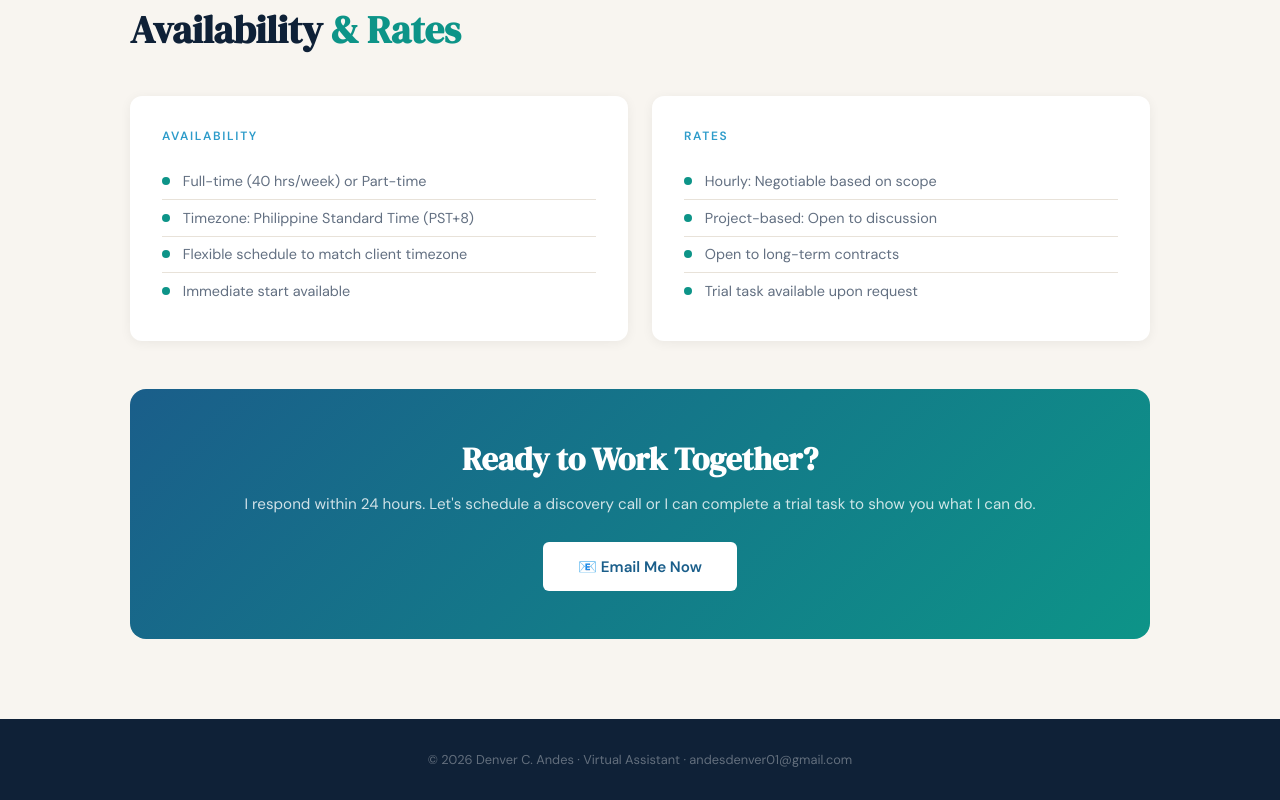
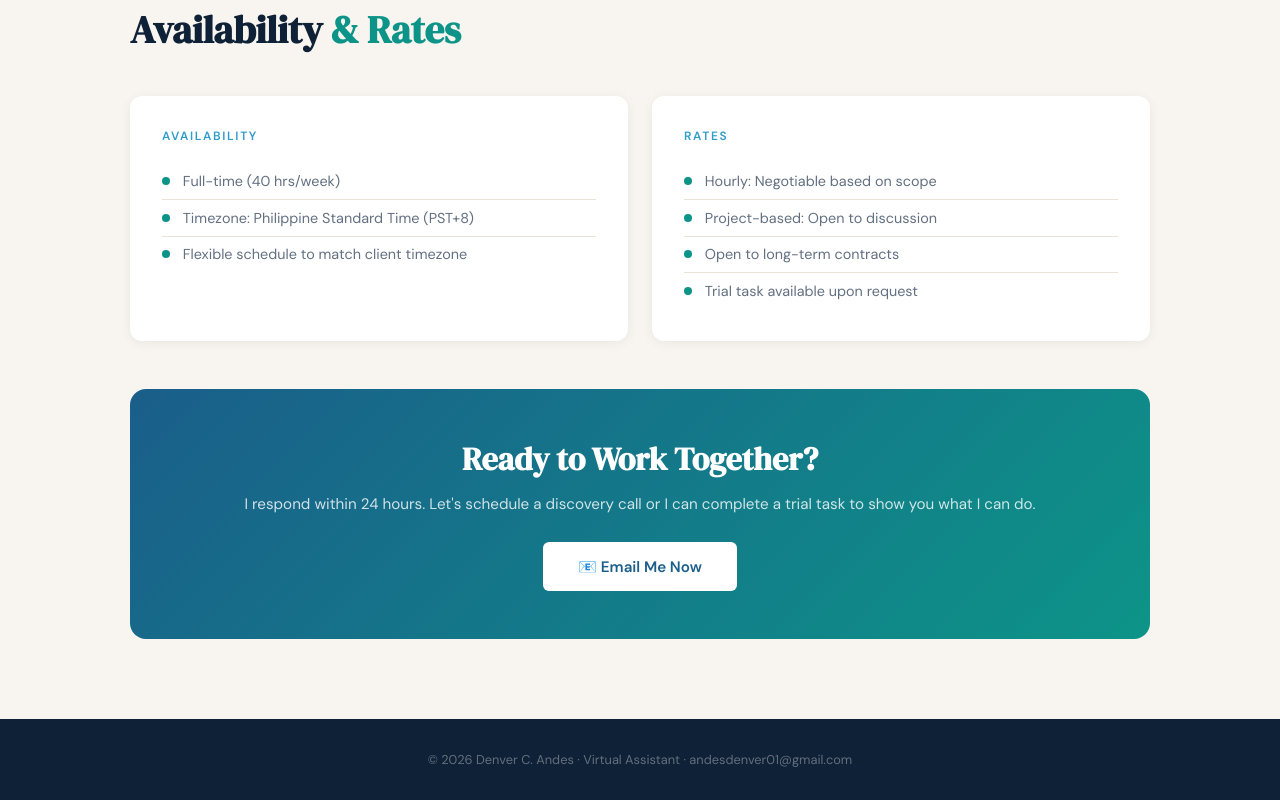
Before and after one commit to denverandes01/portfolio, a plain HTML site: page index.html in a window 1280 px wide. Shown: the part 4470-5270 px from the top of the page. Drawn offline with Linux system fonts and the light colour scheme.

Commit message:
Update index.html

```diff
--- a/index.html
+++ b/index.html
@@ -674,10 +674,9 @@
     <div class="avail-grid fade-up">
       <div class="avail-card">
         <h4>Availability</h4>
-        <div class="avail-item">Full-time (40 hrs/week) or Part-time</div>
+        <div class="avail-item">Full-time (40 hrs/week)</div>
         <div class="avail-item">Timezone: Philippine Standard Time (PST+8)</div>
         <div class="avail-item">Flexible schedule to match client timezone</div>
-        <div class="avail-item">Immediate start available</div>
       </div>
       <div class="avail-card">
         <h4>Rates</h4>
```
